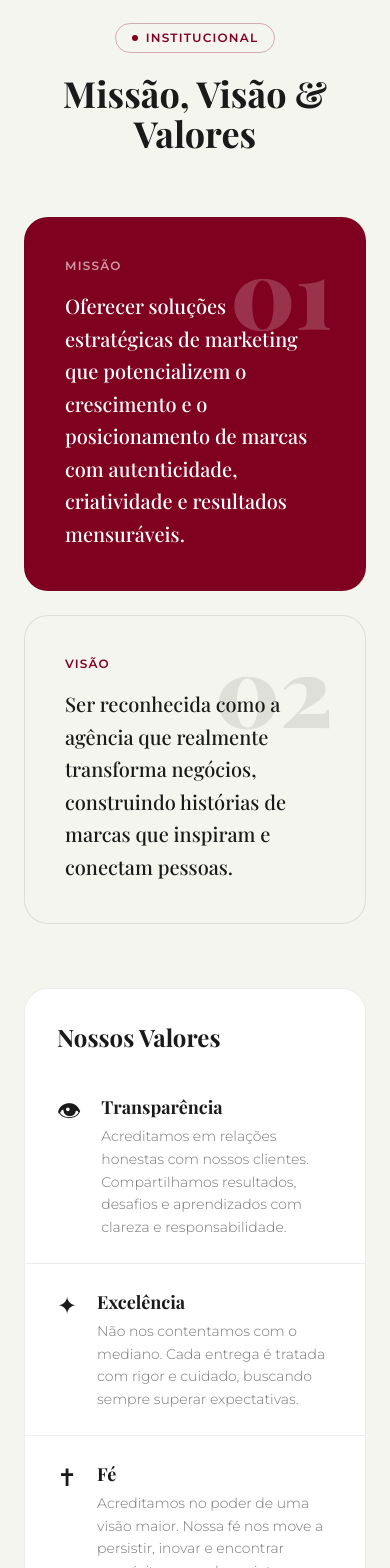
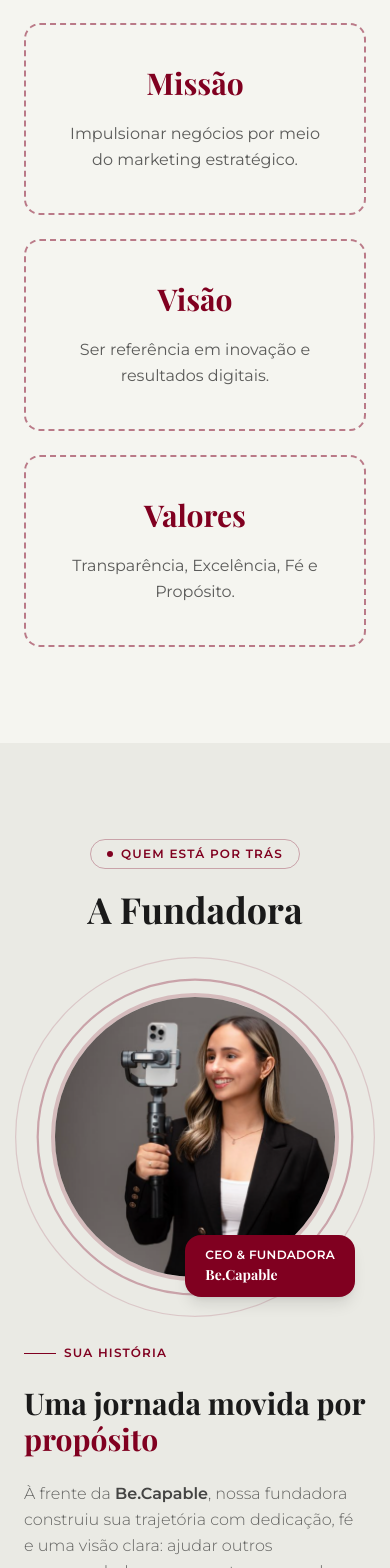
Before and after one commit to eduard0vieira/be-capable, a Next.js app: page / in a window 390 px wide. Shown: the part 4320-5888 px from the top of the page. Built offline with nearby package versions, Linux system fonts and the light colour scheme.

Commit message:
style: redesign MissionVisionValues as 3 clean dashed-border cards
Replaces the complex layout with 3 minimal cards (Missão, Visão,
Valores) side by side, cream background with dashed burgundy border
and centered serif titles, matching the brand reference design.

Made-with: Cursor

```diff
--- a/src/components/MissionVisionValues.tsx
+++ b/src/components/MissionVisionValues.tsx
@@ -3,47 +3,18 @@
 import { motion, useInView } from "framer-motion";
 import { useRef } from "react";
 
-const values = [
+const cards = [
   {
-    title: "Transparência",
-    description:
-      "Acreditamos em relações honestas com nossos clientes. Compartilhamos resultados, desafios e aprendizados com clareza e responsabilidade.",
-    icon: "👁",
+    title: "Missão",
+    text: "Impulsionar negócios por meio do marketing estratégico.",
   },
   {
-    title: "Excelência",
-    description:
-      "Não nos contentamos com o mediano. Cada entrega é tratada com rigor e cuidado, buscando sempre superar expectativas.",
-    icon: "✦",
+    title: "Visão",
+    text: "Ser referência em inovação e resultados digitais.",
   },
   {
-    title: "Fé",
-    description:
-      "Acreditamos no poder de uma visão maior. Nossa fé nos move a persistir, inovar e encontrar propósito em cada projeto.",
-    icon: "✝",
-  },
-  {
-    title: "Propósito",
-    description:
-      "Não trabalhamos apenas por resultados — trabalhamos por impacto. Cada ação é conectada a um motivo genuíno de transformação.",
-    icon: "◈",
-  },
-];
-
-const pillars = [
-  {
-    label: "Missão",
-    text: "Oferecer soluções estratégicas de marketing que potencializem o crescimento e o posicionamento de marcas com autenticidade, criatividade e resultados mensuráveis.",
-    accent: "bg-[#800020]",
-    textColor: "text-white",
-    numberColor: "text-white/20",
-  },
-  {
-    label: "Visão",
-    text: "Ser reconhecida como a agência que realmente transforma negócios, construindo histórias de marcas que inspiram e conectam pessoas.",
-    accent: "bg-[#F5F5F0]",
-    textColor: "text-[#1a1a1a]",
-    numberColor: "text-[#1a1a1a]/10",
+    title: "Valores",
+    text: "Transparência, Excelência, Fé e Propósito.",
   },
 ];
 
@@ -53,114 +24,25 @@ export default function MissionVisionValues() {
 
   return (
     <section id="valores" className="py-24 bg-[#F5F5F0]">
-      <div className="max-w-7xl mx-auto px-6 lg:px-8" ref={ref}>
-        {/* Header */}
-        <div className="text-center mb-16">
-          <motion.span
-            initial={{ opacity: 0, y: 20 }}
-            animate={isInView ? { opacity: 1, y: 0 } : {}}
-            transition={{ duration: 0.5 }}
-            className="inline-flex items-center gap-2 px-4 py-1.5 border border-[#800020]/30 rounded-full font-sans text-xs font-semibold text-[#800020] tracking-widest uppercase mb-5"
-          >
-            <span className="w-1.5 h-1.5 rounded-full bg-[#800020] inline-block" />
-            Institucional
-          </motion.span>
-
-          <motion.h2
-            initial={{ opacity: 0, y: 20 }}
-            animate={isInView ? { opacity: 1, y: 0 } : {}}
-            transition={{ duration: 0.6, delay: 0.1 }}
-            className="font-serif text-4xl md:text-5xl font-bold text-[#1a1a1a]"
-          >
-            Missão, Visão & Valores
-          </motion.h2>
-        </div>
-
-        {/* Missão e Visão — cards lado a lado */}
-        <div className="grid grid-cols-1 md:grid-cols-2 gap-6 mb-16">
-          {pillars.map((pillar, i) => (
+      <div className="max-w-5xl mx-auto px-6 lg:px-8" ref={ref}>
+        <div className="grid grid-cols-1 md:grid-cols-3 gap-6">
+          {cards.map((card, i) => (
             <motion.div
-              key={pillar.label}
+              key={card.title}
               initial={{ opacity: 0, y: 30 }}
               animate={isInView ? { opacity: 1, y: 0 } : {}}
-              transition={{ duration: 0.6, delay: 0.2 + i * 0.15 }}
-              className={`relative ${pillar.accent} rounded-3xl p-10 overflow-hidden border border-[#1a1a1a]/10`}
+              transition={{ duration: 0.5, delay: i * 0.15 }}
+              className="bg-[#F5F5F0] border-2 border-dashed border-[#800020]/50 rounded-2xl p-10 flex flex-col items-center text-center gap-5"
             >
-              <span
-                className={`absolute top-6 right-8 font-serif text-8xl font-black ${pillar.numberColor} select-none leading-none`}
-              >
-                {String(i + 1).padStart(2, "0")}
-              </span>
-              <div className="relative z-10">
-                <p
-                  className={`font-sans text-xs font-semibold tracking-widest uppercase mb-4 ${
-                    pillar.accent === "bg-[#800020]"
-                      ? "text-white/60"
-                      : "text-[#800020]"
-                  }`}
-                >
-                  {pillar.label}
-                </p>
-                <p
-                  className={`font-serif text-xl md:text-2xl font-medium leading-relaxed ${pillar.textColor}`}
-                >
-                  {pillar.text}
-                </p>
-              </div>
+              <h3 className="font-serif text-3xl font-bold text-[#800020]">
+                {card.title}
+              </h3>
+              <p className="font-sans text-base text-[#1a1a1a]/70 leading-relaxed">
+                {card.text}
+              </p>
             </motion.div>
           ))}
         </div>
-
-        {/* Valores — grid de 4 */}
-        <motion.div
-          initial={{ opacity: 0, y: 30 }}
-          animate={isInView ? { opacity: 1, y: 0 } : {}}
-          transition={{ duration: 0.6, delay: 0.5 }}
-          className="mb-12 bg-white rounded-3xl border border-[#1a1a1a]/8 overflow-hidden"
-        >
-          <div className="px-8 pt-8 pb-4">
-            <h3 className="font-serif text-2xl font-bold text-[#1a1a1a]">
-              Nossos Valores
-            </h3>
-          </div>
-
-          {values.map((value, i) => (
-            <div
-              key={value.title}
-              className={`flex items-start gap-5 px-8 py-6 ${
-                i < values.length - 1 ? "border-b border-[#1a1a1a]/8" : ""
-              }`}
-            >
-              <span className="text-2xl mt-0.5 shrink-0">{value.icon}</span>
-              <div className="flex flex-col gap-1">
-                <h4 className="font-serif text-lg font-bold text-[#1a1a1a]">
-                  {value.title}
-                </h4>
-                <p className="font-sans text-sm text-[#1a1a1a]/60 leading-relaxed font-light">
-                  {value.description}
-                </p>
-              </div>
-            </div>
-          ))}
-        </motion.div>
-
-        {/* Nota humanitária */}
-        <motion.div
-          initial={{ opacity: 0, y: 20 }}
-          animate={isInView ? { opacity: 1, y: 0 } : {}}
-          transition={{ duration: 0.6, delay: 1 }}
-          className="bg-[#800020]/8 border border-[#800020]/20 rounded-2xl p-8 text-center max-w-3xl mx-auto"
-        >
-          <span className="text-2xl mb-3 block">✦</span>
-          <p className="font-serif text-lg text-[#1a1a1a]/80 italic leading-relaxed">
-            Parte dos nossos resultados é direcionada ao apoio de{" "}
-            <strong className="font-bold text-[#800020] not-italic">
-              projetos humanitários
-            </strong>
-            . Acreditamos que negócios prósperos têm a responsabilidade de
-            contribuir para um mundo mais justo e solidário.
-          </p>
-        </motion.div>
       </div>
     </section>
   );
```
